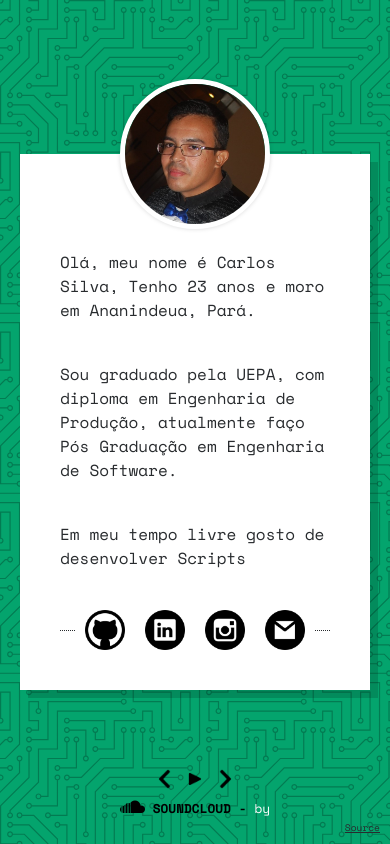
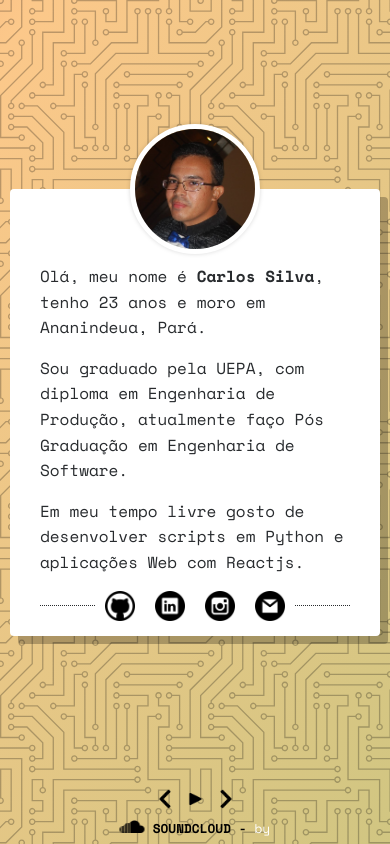
Before and after one commit to carlosqsilva/mysite, a React app: page / in a window 390 px wide. Built offline with nearby package versions, Linux system fonts and the light colour scheme; no server answers.

Commit message:
media queries fixes

```diff
--- a/public/index.html
+++ b/public/index.html
@@ -1,7 +1,17 @@
 <!doctype html>
-<html lang="en">
+<html lang="pt-BR">
   <head>
+    <!-- Global site tag (gtag.js) - Google Analytics -->
+    <script async src="https://www.googletagmanager.com/gtag/js?id=UA-91624555-1"></script>
+    <script>
+      window.dataLayer = window.dataLayer || [];
+      function gtag() { dataLayer.push(arguments); }
+      gtag('js', new Date());
+
+      gtag('config', 'UA-91624555-1');
+    </script>
     <meta charset="utf-8">
+    <meta http-equiv="x-ua-compatible" content="ie=edge">
     <meta name="viewport" content="width=device-width, initial-scale=1, shrink-to-fit=no">
     <meta name="theme-color" content="#000000">
     <!--
@@ -20,10 +30,11 @@
       Learn how to configure a non-root public URL by running `npm run build`.
     -->
     <title>Carlos Silva</title>
+    <meta name="description" content="Carlos Silva Engenheiro de Produção e Pós-graduando em Engenharia de Software.">
   </head>
   <body>
     <noscript>
-      You need to enable JavaScript to run this app.
+      Você Precisa ativar o <br>JavaScript</br> em seu navegador, caso você não saiba o que é <br>JavaScript</br> faça um favor a si mesmo, e instale o <br>Google Chrome</br> ou <br>Mozilla Firefox</br> agora mesmo.
     </noscript>
     <div id="root"></div>
     <!--
--- a/src/home.js
+++ b/src/home.js
@@ -1,31 +1,24 @@
-import React, { Component } from 'react';
+import React from 'react';
 import styled from 'styled-components';
 import { background, picture } from './assets'
-import { media, flipInX, rotate } from './utils'
+import { media, flipInX, rotate, rainbow } from './utils'
 import profile from './profile'
 import Player from './player'
 
 const Wrapper = styled.div`
-  ${media.small`padding: 20px 20px;`}
-  ${media.medium`padding: 20px 80px;`}
-  ${media.full`padding: 40px 120px;`}
-  with: 100vw;
+  width: 100vw;
   height: 100vh;
+  padding: 0px 10px 20px 10px;
   perspective: 1000px;
-  background-color: #04A46D;
-  background-image: url(${background});
-  background-size: 180px;
+  background-image: url(${background}), linear-gradient(124deg, #A13939, #E75151, #FCC88A, #C2C57F);
+  background-size: 200px, 800%;
+  animation: ${rainbow} 9s ease infinite;
   display: flex;
   align-items: center;
   justify-content: center;
 
-  > a {
-    position: absolute;
-    bottom: 10px;
-    right: 10px;
-    color: #282B2E;
-    font-size: 0.6rem;
-  }
+  ${media.medium`padding: 20px 80px;`}
+  ${media.full`padding: 20px 100px;`}
 `
 
 const CardWrapper = styled.div`
@@ -36,12 +29,12 @@ const Logo = styled.div`
   position: absolute;
   top: 0px;
   left: 50%;
-  margin-top: -75px;
-  margin-left: -75px;
+  margin-top: -65px;
+  margin-left: -65px;
   z-index:100;
   transition: all 0.3s ease-in-out;
   filter: drop-shadow(0px 0px 2px rgba(0,0,0,0.15));
-  animation: ${rotate} 0.8s 0.2s;
+  animation: ${rotate} 1.4s 0.2s;
 
   &:hover {
     transform: translateY(-10px);
@@ -51,9 +44,27 @@ const Logo = styled.div`
   > img {
     border: 5px solid #fff;
     border-radius: 50%;
+    height: 130px;
+    width: 130px;
+  }
+
+  ${media.medium`
+    margin-top: -70px;
+    margin-left: -70px;
+    > img {
+      height: 140px;
+      width: 140px;
+    }
+  `}
+
+  ${media.full`
+    margin-top: -75px;
+    margin-left: -75px;
+    > img {
       height: 150px;
       width: 150px;
     }
+  `}
 `
 
 const Card = styled.div`
@@ -61,21 +72,40 @@ const Card = styled.div`
   transform: rotateX(-80deg);
   opacity: 0;
   perspective: 500px;
-  max-width: 1000px;
-  padding: 80px 40px 40px 40px;
+  max-width: 100%;
+  font-size: 1rem;
+  border-radius: 4px;
+  padding: 75px 30px 15px 30px;
   background: #ffffff;
-  box-shadow: 8px 8px rgba(0,0,0,0.15);
+  box-shadow: 8px 8px rgba(0,0,0,0.25);
   animation: ${flipInX} 0.4s 1s;
   animation-fill-mode: forwards;
   > p {
+    margin: 0;
+    line-height: 1.6;
+    margin-bottom: 15px;
+    > span {
+      font-weight: 700;
+    }
+  }
+
+  ${media.medium`
+    font-size: 1.5rem;
+    max-width: 800px;
+    padding: 90px 40px 50px 40px;
+    p {
+      margin-bottom: 30px;
+    }
+  `}
+
+  ${media.full`
+    font-size: 1.7rem;
+    padding: 90px 80px 60px 80px;
+    max-width: 1000px;
+    p {
       margin-bottom: 40px;
     }
-
-  ${media.small`font-size: 1rem;`}
-  ${media.medium`font-size: 1.5rem;`}
-  ${media.full`
-    font-size: 1.7rem;
-    padding: 80px 80px;`}
+  `}
 `
 
 const SocialWrapper = styled.div`
@@ -91,28 +121,29 @@ const SocialWrapper = styled.div`
 `
 
 const Icon = styled.div`
-  height: 40px;
-  width: 40px;
+  height: 30px;
+  width: 30px;
   margin: 0 10px;
   transition: all 0.3s ease-in-out;
   &:hover {
     transform: translateY(-10px);
-    filter: drop-shadow(8px 8px rgba(0,0,0,0.15))
-  }
-
-  > a {
-    text-decoration: none;
+    filter: drop-shadow(8px 8px rgba(0,0,0,0.15));
   }
 
   > a > img {
     height: 100%;
     width: 100%;
   }
+
+  ${media.medium`
+    height: 40px;
+    width: 40px;
+  `}
 `
 
-const Profile = (props) => {
+const Profile = () => {
   return (
-    <Logo>
+    <Logo title="it's me Carlos">
       <img src={picture} alt="" />
     </Logo>
   )
@@ -136,28 +167,27 @@ const SocialNetwork = (props) => {
   )
 }
 
-class Home extends Component {
-  render() {
+const Home = () => {
   const {
     name,
-      description,
+    age,
     social,
-      repo
   } = profile
+
   return (
     <Wrapper>
       <CardWrapper>
         <Profile name={name} />
         <Card>
-            {description.map((text, index) => <p key={index}>{text}</p>)}
+          <p>Olá, meu nome é <span>{name}</span>, tenho {age} anos e moro em Ananindeua, Pará.</p>
+          <p>Sou graduado pela UEPA, com diploma em Engenharia de Produção, atualmente faço Pós Graduação em Engenharia de Software.</p>
+          <p>Em meu tempo livre gosto de desenvolver scripts em Python e aplicações Web com Reactjs.</p>
           <SocialNetwork socials={social} />
         </Card>
       </CardWrapper>
       <Player />
-        <a href={repo}>Source</a>
     </Wrapper>
-    );
-  }
+  )
 }
 
 export default Home;
--- a/src/player.js
+++ b/src/player.js
@@ -4,14 +4,15 @@ import { media } from './utils'
 import { previous, play, pause, next, soundcloud } from './assets'
 
 const Wrapper = styled.div`
-  width: 80vw;
+  width: 90vw;
   position: absolute;
-  bottom: 20px;
+  bottom: 0px;
   left: 50%;
   color: #fff;
   text-align: center;
   transform: translateX(-50%);
 `
+
 const Buttons = styled.div`
   display: block;
   margin-botton: 10px;
@@ -22,16 +23,17 @@ const Buttons = styled.div`
     margin: 0 5px;
     padding: 0;
     cursor: pointer;
-  }
-  > button > img {
+
+    > img {
       width: 20px;
       height:20px;
     }
+  }
+
 `
 
 const Info = styled.div`
-  ${media.small`font-size: 0.8rem;`}
-
+  font-size: 0.8rem;
   > a {
     text-decoration: none;
     text-transfrom: capitalize;
@@ -39,14 +41,17 @@ const Info = styled.div`
     &:first-child {
       font-weight: 700;
     }
-  }
-  > a > img {
+
+    > img {
       display: inline-block;
       vertical-align: middle;
       margin-bottom: 4px;
       width: 25px;
       height: 25px;
     }
+  }
+  ${media.medium`font-size: 1rem;`}
+  ${media.full`font-size: 1.2rem;`}
 `
 
 class Player extends Component {
@@ -150,13 +155,12 @@ class Player extends Component {
   }
 
   playNext() {
-    let nextSong = (this.song !== this.songs.length - 1) ? this.song + 1 : 0
-    console.log(`Current Music:${nextSong}`)
+    let nextSong = (this.song !== this.songs.length - 1) ? this.song + 1 : 0;
     this.play(nextSong)
   }
 
   playPrevious() {
-    let previousSong = (this.song !== 0) ? this.song - 1 : this.songs.length - 1
+    let previousSong = (this.song !== 0) ? this.song - 1 : this.songs.length - 1;
     this.play(previousSong)
   }
 
--- a/src/profile.js
+++ b/src/profile.js
@@ -11,13 +11,8 @@ const age = (date = "1993-11-27") => {
 }
 
 const profile = {
-  name: "Carlos Henrique Silva",
-  repo: "https://github.com/carlosqsilva/mysite.git",
-  description: [
-    `Olá, meu nome é Carlos Silva, Tenho ${age()} anos e moro em Ananindeua, Pará.`,
-    "Sou graduado pela UEPA, com diploma em Engenharia de Produção, atualmente faço Pós Graduação em Engenharia de Software.",
-    "Em meu tempo livre gosto de desenvolver Scripts"
-  ],
+  name: "Carlos Silva",
+  age: age(),
   social: [
     {
       title: "Github",
--- a/src/utils.js
+++ b/src/utils.js
@@ -1,9 +1,9 @@
 import { css, keyframes } from 'styled-components';
 
 export const media = {
-  full: (...args) => css`@media screen and (min-width: 1201px) { ${css(...args)} }`,
-  medium: (...args) => css`@media screen and (max-width: 1200px) and (min-width: 601px) {${css(...args)}}`,
-  small: (...args) => css`@media screen and (max-width: 600px) {${css(...args)}}`
+  full: (...args) => css`@media screen and (min-width: 1024px) { ${css(...args)} }`,
+  medium: (...args) => css`@media screen and (min-width: 769px) {${css(...args)}}`,
+  small: (...args) => css`@media screen and (max-width: 768px) {${css(...args)}}`
 }
 
 export const flipInX = keyframes`
@@ -18,10 +18,25 @@ export const flipInX = keyframes`
 `
 
 export const rotate = keyframes`
-  from {
-    transform: rotate(0deg)
+  0% {
+    filter: opacity(0%);
+    transform: scale(0.3) rotate(-30deg);
   }
-  to {
-    transform: rotate(360deg)
+  50% {
+    filter: opacity(80%);
+    transform: scale(1.4) rotate(30deg);
+  }
+  100% {
+    filter: opacity(100%);
+    transform: scale(1) rotate(360deg);
   }
 `
+
+export const rainbow = keyframes`
+  0%, 100% {
+    background-position: 0px 0px, 0% 0%;
+  }
+  50% {
+    background-position: 0px 0px, 100% 100%;
+  }
+`
```
Also changed, not shown: src/assets/bgpattern.svg (deleted), src/assets/floating-cogs.svg (deleted). Lines whose indentation alone changed are shown as unchanged.
